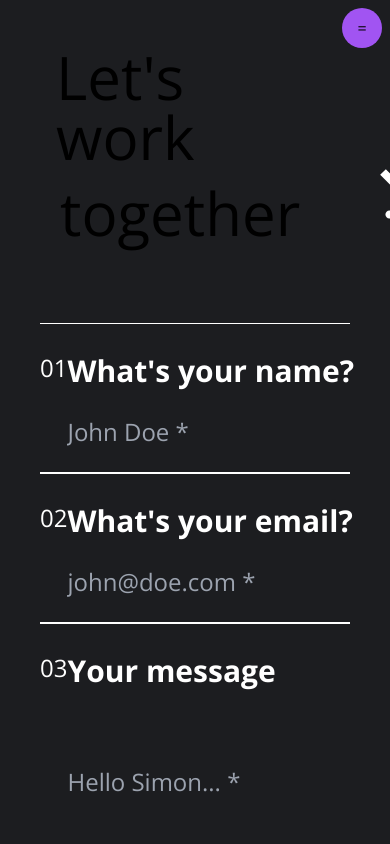
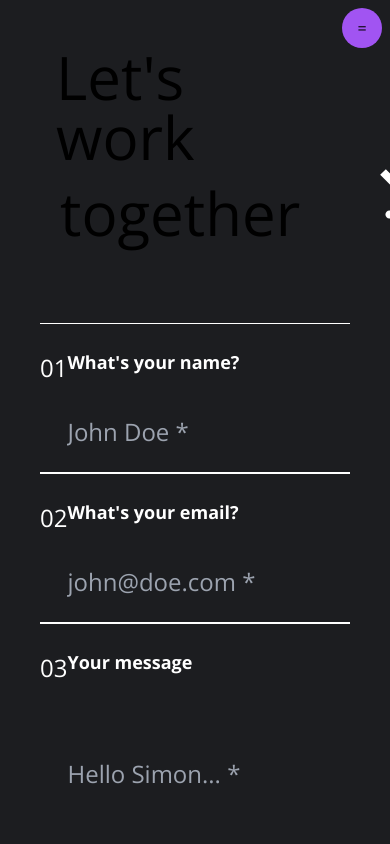
Before and after one commit to Simon-Dao/portfolio-2024, a Next.js app: page /contact in a window 390 px wide. Shown: the top 844 px of the page. Built offline with nearby package versions, Linux system fonts and the light colour scheme.

Commit message:
fixed contact form for mobile

```diff
--- a/app/(no footer)/contact/page.tsx
+++ b/app/(no footer)/contact/page.tsx
@@ -94,18 +94,18 @@ function Contact() {
                   01
                 </div>
                 <div className='flex flex-col w-full '>
-                  <h1 className={'font-bold grow mb-1 transition-all ' + nameColor} style={{ fontSize: '30px' }}>{"What's your name?"}</h1>
+                  <h1 className={'font-bold grow mb-1 transition-all text-lg sm:text-3xl ' + nameColor}>{"What's your name?"}</h1>
                   <input onChange={handleNameChange} className='bg-transparent text-2xl outline-none' name='user_name' placeholder='John Doe *' value={nameValue} />
                 </div>
               </div>
             </section>
             <section >
-              <div className='border-top py-6 flex ' style={{ height: '150px', borderTop: '1px white solid', borderBottom: '1px white solid' }}>
+              <div className='border-top py-6 flex text-lg sm:text-3xl' style={{ height: '150px', borderTop: '1px white solid', borderBottom: '1px white solid' }}>
                 <div className={'text-2xl flex items-start pt-1 w-20 transition-all ' + emailColor}>
                   02
                 </div>
                 <div className='flex flex-col w-full'>
-                  <h1 className={'font-bold grow mb-1 transition-all ' + emailColor} style={{ fontSize: '30px' }}>{"What's your email?"}</h1>
+                  <h1 className={'font-bold grow mb-1 transition-all  text-lg sm:text-3xl ' + emailColor}>{"What's your email?"}</h1>
                   <input onChange={handleEmailChange} className='bg-transparent text-2xl outline-none' name='user_email' placeholder='john@doe.com *' value={emailValue} type='email' />
                 </div>
               </div>
@@ -116,7 +116,7 @@ function Contact() {
                   03
                 </div>
                 <div className='flex flex-col w-full'>
-                  <h1 className={'font-bold grow mb-1 transition-all ' + messageColor} style={{ fontSize: '30px' }}>{"Your message"}</h1>
+                  <h1 className={'font-bold grow mb-1 transition-all  text-lg sm:text-3xl ' + messageColor}>{"Your message"}</h1>
                   <textarea onChange={handleMessageChange} className='bg-transparent  text-2xl outline-none grow' placeholder='Hello Simon... *' value={messageValue} name='message' />
                 </div>
               </div>
--- a/app/(no footer)/resume/page.tsx
+++ b/app/(no footer)/resume/page.tsx
@@ -5,7 +5,7 @@ function page() {
   return (
     <div className='w-screen flex flex-col items-center'>
       <div className='flex flex-col items-center w-screen'>
-        <h1 className='pt-20 pb-10 text-6xl sm:text-8xl'>
+        <h1 className='pt-20 pb-10 text-4xl sm:text-8xl'>
           My Resume
         </h1>
       </div>
```
